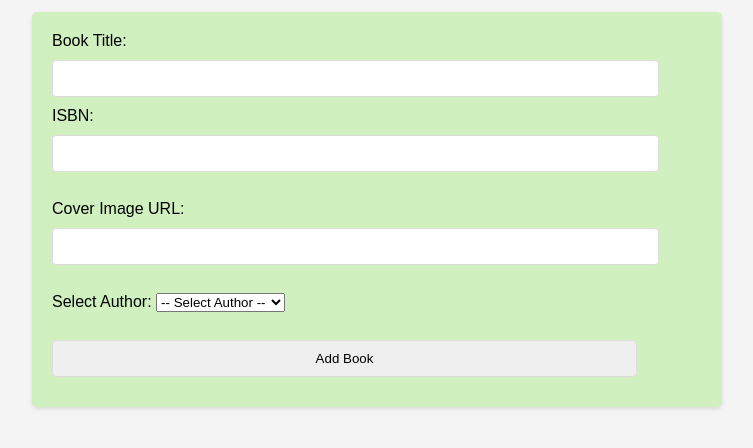
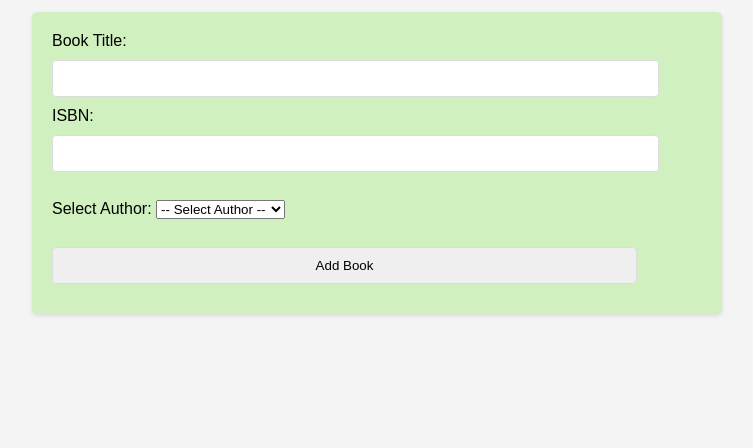
Before and after one commit to EdinaAdzem/BookAlchemy, a Flask app: page /add_book in a window 1280 px wide. Shown: the part 136-584 px from the top of the page, without its empty margins (263-1016 px from the left). Run offline with Flask 3, Linux system fonts and the light colour scheme.

Commit message:
updated the add_book, sort and search routes, to fix the bug of isbn cover image not being properly fetched and displayed.  The fetch cover image function made more robust and proper calls added to the above mentioned functions/routs to handle the isb and ensure the cover image url is being persisted in the db insted of the static back up image

```diff
--- a/app.py
+++ b/app.py
@@ -31,6 +31,20 @@ db.init_app(app)
 # Add migration support
 migrate = Migrate(app, db)
 
+
+def fetch_cover_image(isbn):
+    # URL for fetching the cover image directly
+    api_url = f"https://covers.openlibrary.org/b/isbn/{isbn}-L.jpg"
+    response = requests.get(api_url)
+
+    # Check if the image exists
+    if response.status_code == 200 and 'image' in response.headers.get('Content-Type', ''):
+        return api_url
+
+    # Fallback only if no image in api
+    return 'static/cover_image.jpg'
+
+
 @app.route('/')
 def home():
     """Home route that displays all books."""
@@ -38,10 +52,7 @@ def home():
 
     books_with_covers = []
     for book in books:
-        if book.isbn:
-            cover_url = f"https://covers.openlibrary.org/b/isbn/{book.isbn}-L.jpg"
-        else:
-            cover_url = url_for('static', filename='cover_image.jpg')
+        cover_url = book.cover_image if book.cover_image else url_for('static', filename='cover_image.JPG')
 
         books_with_covers.append({
             'id': book.id,
@@ -83,18 +94,19 @@ def add_book():
         title = request.form['title']
         author_id = request.form['author_id']
         isbn = request.form.get('isbn')
-        cover_image = request.form.get('cover_image')
 
         if not isbn:
             flash('ISBN is required!', 'danger')
             return redirect(url_for('add_book'))
+        #try getting the isbn
+        cover_image = fetch_cover_image(isbn)
 
         new_book = Book(title=title, author_id=author_id, isbn=isbn, cover_image=cover_image)
         try:
             db.session.add(new_book)
             db.session.commit()
             flash('Book added successfully!', 'success')
-            return redirect(url_for('add_book'))
+            return redirect(url_for('home'))
         except Exception as e:
             db.session.rollback()
             flash(f'Error adding book: {e}', 'danger')
@@ -116,15 +128,14 @@ def sort_books():
         books = Book.query.all()
 
     books_with_covers = []
-
     for book in books:
-        cover_url = book.cover_image if book.cover_image else 'static/cover_image.jpg'
-        print(f"Cover URL: {cover_url}")
+        cover_image = book.cover_image if book.cover_image else fetch_cover_image(book.isbn)
+        print(f"Cover URL: {cover_image}")
         books_with_covers.append({
             'id': book.id,
             'title': book.title,
             'author': book.author.name,
-            'cover': cover_url
+            'cover': cover_image
         })
 
     return render_template('home.html', books=books_with_covers, sort_by=sort_by)
@@ -144,13 +155,13 @@ def search_books():
 
     books_with_covers = []
     for book in books:
-        cover_url = book.cover_image if book.cover_image else 'static/cover_image.jpg'
-        print(f"Cover URL: {cover_url}")
+        cover_image = book.cover_image if book.cover_image else 'static/cover_image.JPG'
+        print(f"Cover URL: {cover_image}")
         books_with_covers.append({
             'id': book.id,
             'title': book.title,
             'author': book.author.name,
-            'cover': cover_url
+            'cover': cover_image
         })
 
     return render_template('home.html', books=books_with_covers)
--- a/templates/add_book.html
+++ b/templates/add_book.html
@@ -32,8 +32,6 @@
         <!--handling isbn-->
         <label for="isbn">ISBN:</label>
         <input type="text" id="isbn" name="isbn"><br>
-        <label for="cover_image">Cover Image URL:</label>
-        <input type="text" id="cover_image" name="cover_image"><br>
         <label for="author_id">Select Author:</label>
         <select id="author_id" name="author_id" required>
             <option value="">-- Select Author --</option>
```
Also changed, not shown: data/library.sqlite.
